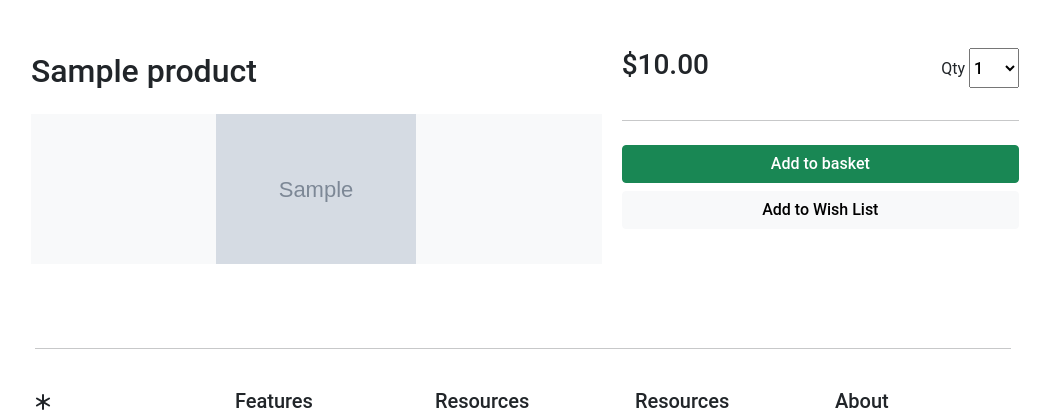
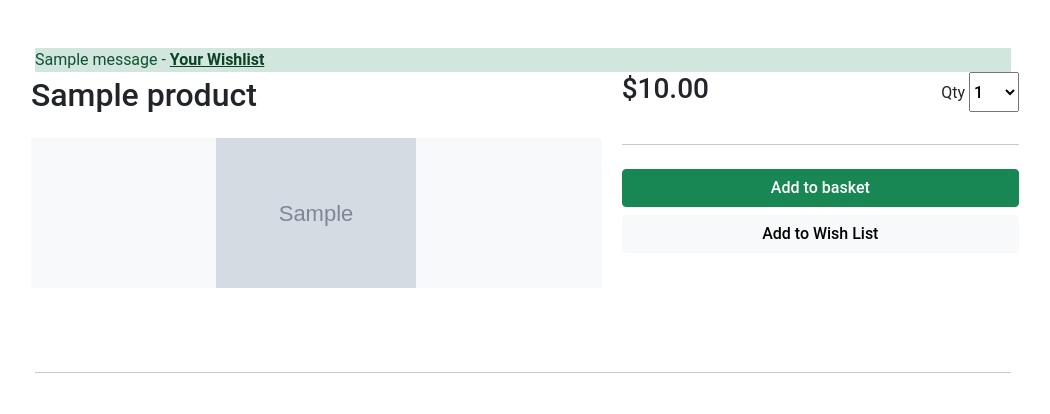
Before and after one commit to jetigenov/store, a Django app: a page that uses templates/store/product_detail.html in a window 1280 px wide. Shown: the part 94-508 px from the top of the page, without its empty margins (117-1167 px from the left). Run offline with Django 3.2, Linux system fonts and the light colour scheme; tables that the repository leaves empty hold one stand-in row (values such as "Sample post"); grey boxes marked "Sample" are stand-in pictures; one stand-in notice (Sample message) is shown; parts of the project's set-up code (start-up, migrations or seed data) failed here and were passed over.

Commit message:
wishlist messages

```diff
--- a/account/views.py
+++ b/account/views.py
@@ -6,7 +6,7 @@ from django.template.loader import render_to_string
 from django.urls import reverse
 from django.utils.encoding import force_bytes, force_text
 from django.utils.http import urlsafe_base64_encode, urlsafe_base64_decode
-
+from django.contrib import messages
 from orders.views import user_orders
 from store.models import Product
 from .forms import RegistrationForm, UserEditForm, UserAddressForm
@@ -28,6 +28,7 @@ def add_to_wishlist(request, id):
         product.users_wishlist.remove(request.user)
     else:
         product.users_wishlist.add(request.user)
+        messages.success(request, 'Added ' + product.title + ' to your WishList')
     return HttpResponseRedirect(request.META['HTTP_REFERER'])
 
 
--- a/templates/store/product_detail.html
+++ b/templates/store/product_detail.html
@@ -7,6 +7,13 @@
 {% block content %}
 
     <div class="container">
+    {% if messages %}
+        <div class="alert-success alert-{{ message.tags }}" role="alert">
+        {% for message in messages %}
+            {{ message|safe }} - <a href="{% url 'account:wishlist' %}" class="alert-link"> Your Wishlist</a>
+        {% endfor %}
+        </div>
+    {% endif %}
         <div class="row g-3">
             <div class="col-md-5 ps-3 col-lg-5 order-md-last p-0 order-1">
                 <div class="d-grid gap-2">
```
